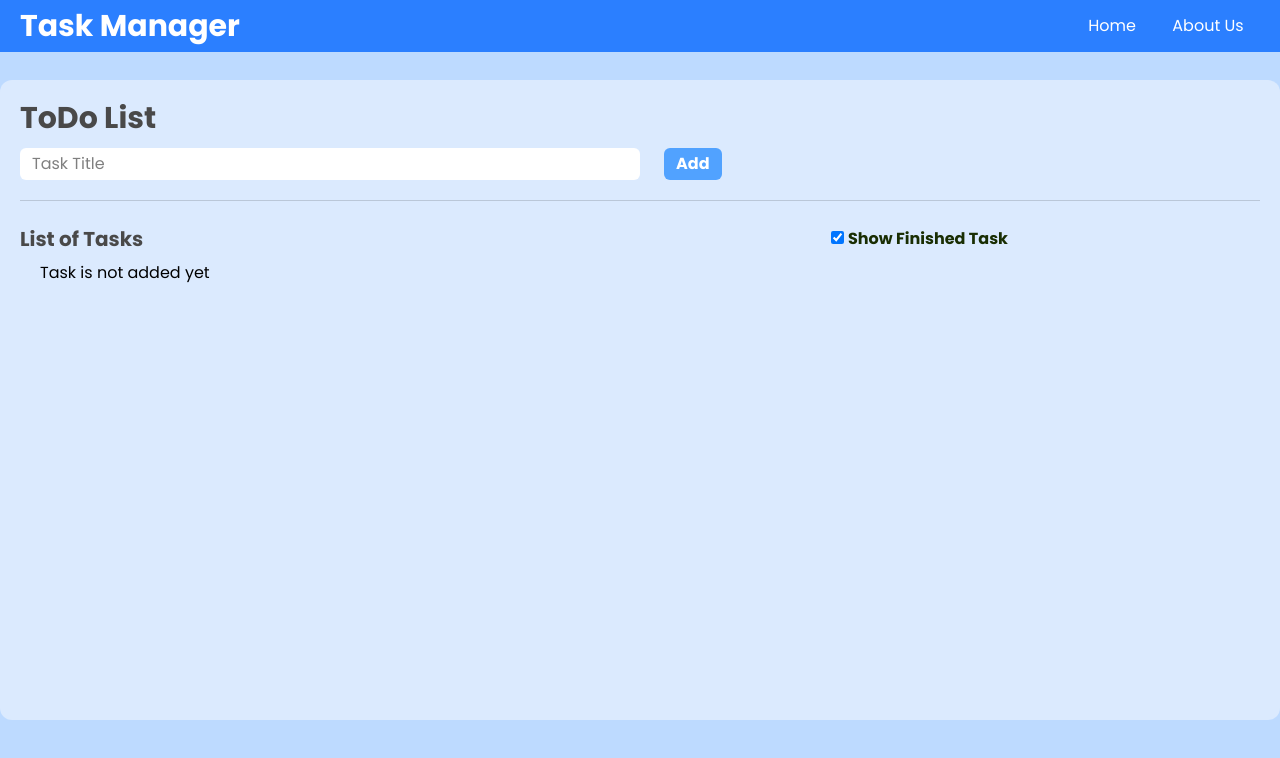
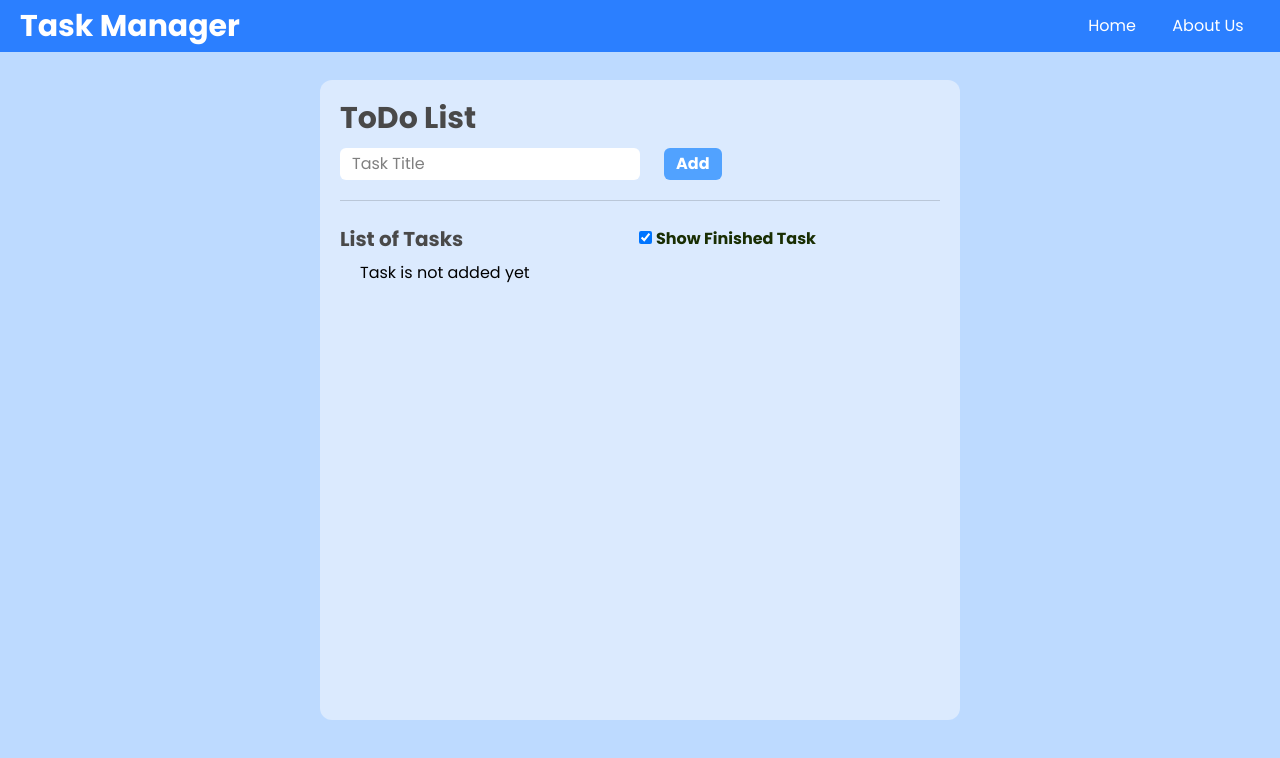
Before and after one commit to woafi/Task-Manager, a React (Vite) app: page / in a window 1280 px wide. Shown: the top 758 px of the page. Built offline with nearby package versions, Linux system fonts and the light colour scheme.

Commit message:
version 1.1.1

```diff
--- a/src/index.css
+++ b/src/index.css
@@ -9,7 +9,12 @@ body {
     color: rgb(73, 73, 73);
 }
 
+@media screen and (min-width: 1000px){
+    .container{
+        width: calc(1/2 * 100%);
+    }
 
+}
 
 @media screen and (max-width: 600px) {
     .task-box{
```
